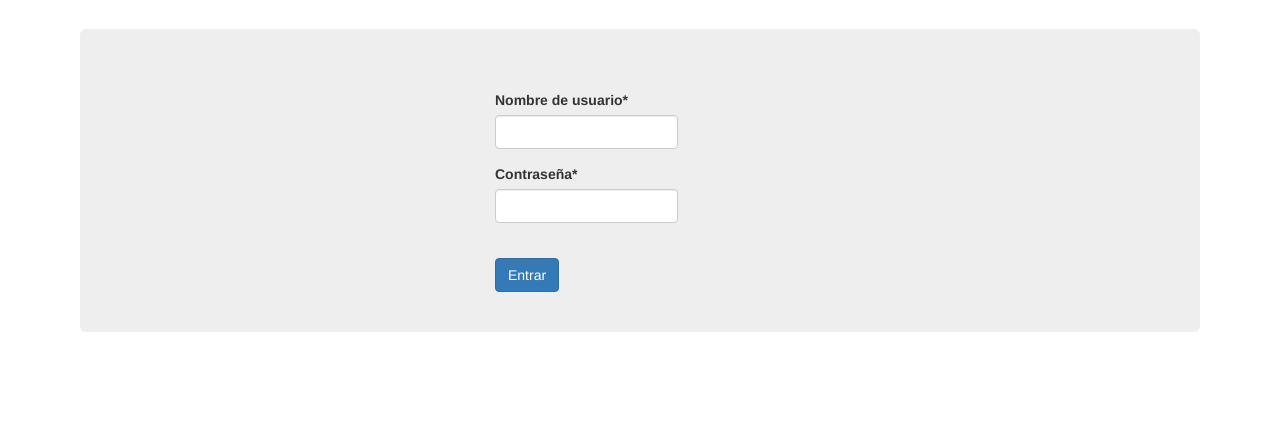
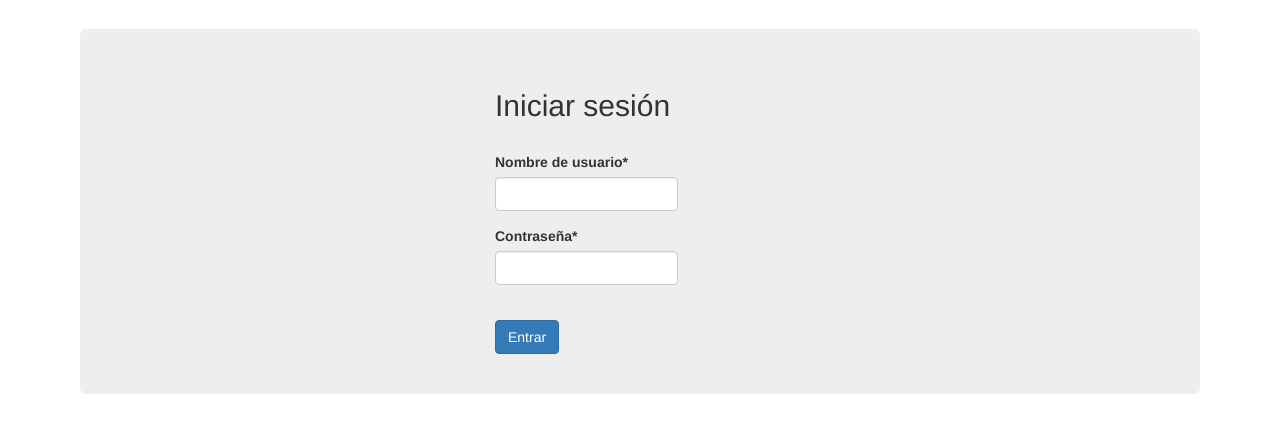
Before and after one commit to diegoarana/distribuidora, a Django app: page /login/ in a window 1280 px wide. Shown: the part 51-484 px from the top of the page. Run offline with Django 3.2, Linux system fonts and the light colour scheme; some libraries are stand-ins or nearby versions.

Commit message:
cambios de estilo en login page

```diff
--- a/administrator/forms.py
+++ b/administrator/forms.py
@@ -10,7 +10,7 @@ from django.contrib.auth import (
 class ClientForm(forms.ModelForm):
 	class Meta:
 		model=Client
-		fields=['name', 'surname', 'dni', 'phone']
+		fields=['name', 'surname', 'dni', 'address', 'phone']
 
 	#change the label in forms
 	def __init__(self, *args, **kwargs):
@@ -18,7 +18,8 @@ class ClientForm(forms.ModelForm):
 		self.fields['name'].label = "Nombre"
 		self.fields['surname'].label = "Apellido"
 		self.fields['dni'].label = "DNI"
-		self.fields['phone'].label = "Teléfono"
+		self.fields['address'].label = "Dirección"
+		self.fields['phone'].label = "Telefóno"
 
 class ProfileForm(forms.ModelForm):
 	class Meta:
--- a/templates/login_page.html
+++ b/templates/login_page.html
@@ -1,19 +1,24 @@
 {% extends "base.html" %}
 {% load crispy_forms_tags %}
-{% block title %} Iniciar sesión {% endblock %}
-{% block header %} Iniciar sesión {% endblock %}
+
 {% block content %}
 
 <div class="row">
-<div class="col-md-8">
+<div class="col-md-8 col-xs-6">
+<h2>Iniciar sesión</h2>
+
 {% if message %}
-	<b>{{message}}</b>
+<div class="alert alert-danger" role="alert">
+  <span class="glyphicon glyphicon-exclamation-sign" aria-hidden="true"></span>
+  <span class="sr-only">Error:</span>
+  <b>{{message}}</b>
+</div>
 {% endif %}
 </div>
 </div>
 <br>
 <div class="row">
-<div class="col-md-8">
+<div class="col-md-8 col-xs-6">
 	<form action="" method="post">{% csrf_token %}
 		{{ form|crispy }}
 		<br>
```
Also changed, not shown: templates/admin/inicio_admin.html (+5 -3 lines).
